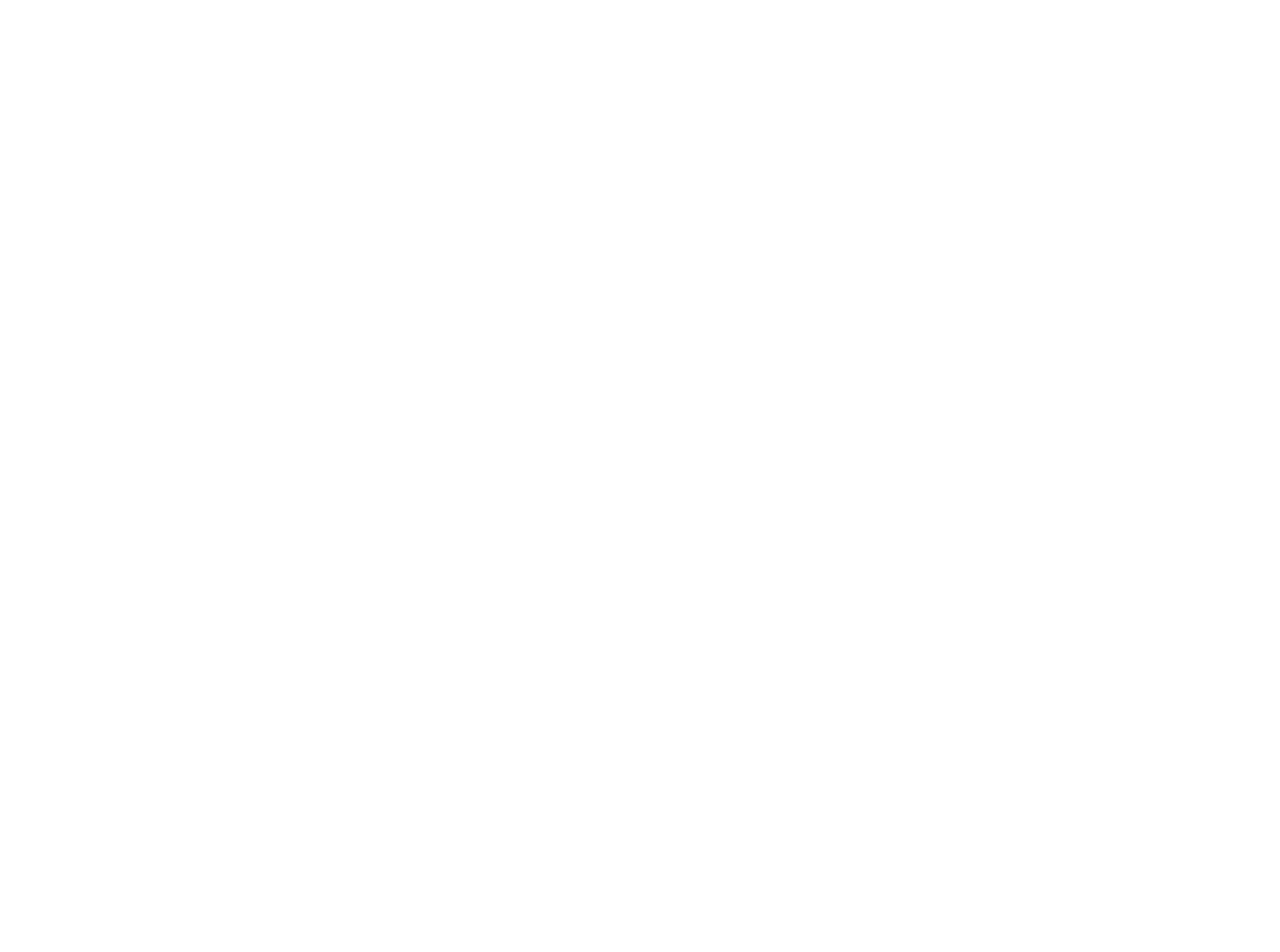
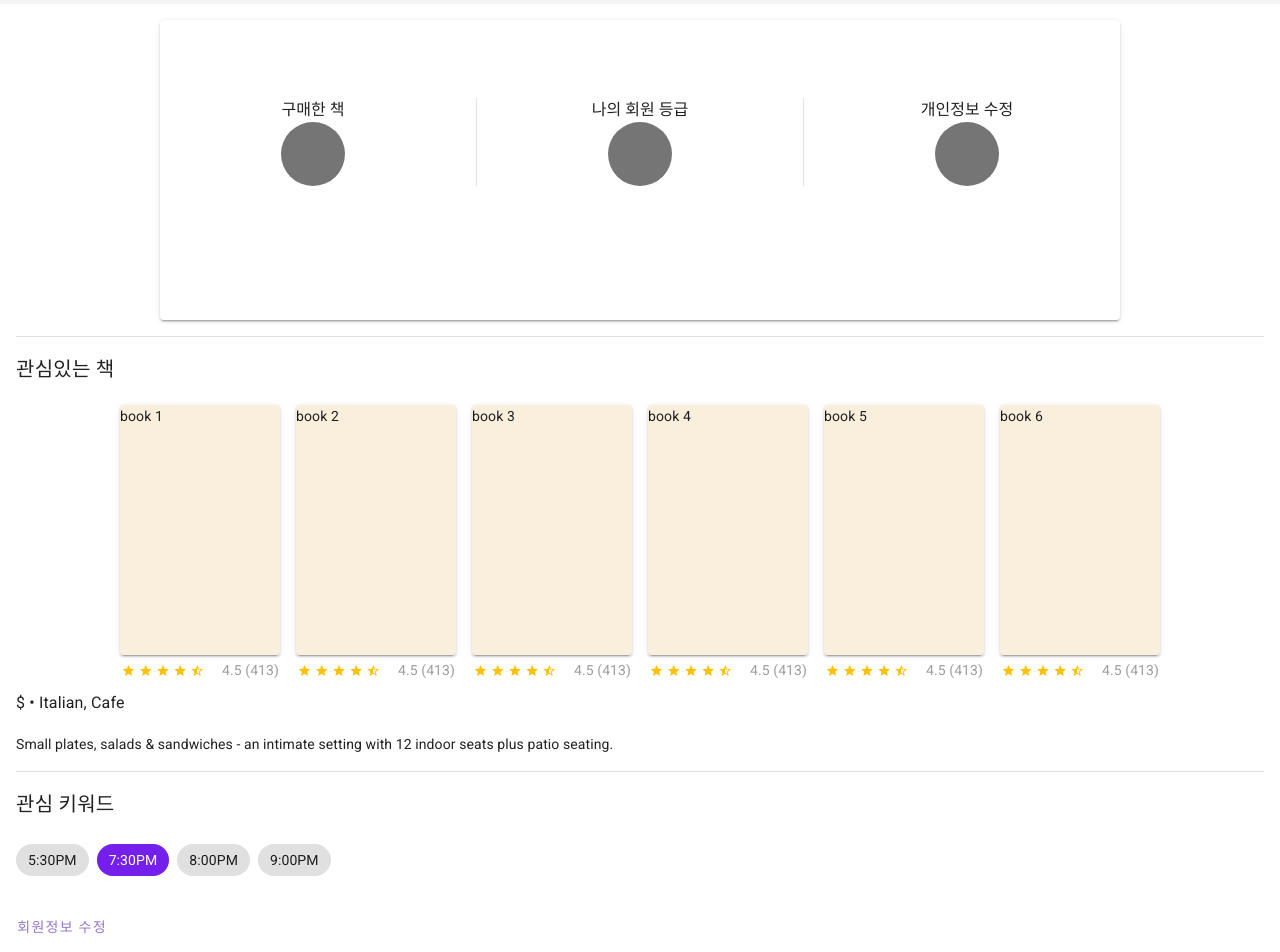
Before and after one commit to dwc04112/BookStoreApi, a Vue app in the folder src/frontend/: page /#/infoMain in a window 1280 px wide. Shown: the part 196-1148 px from the top of the page. Before the commit the page ends 800 px from the top, so only its background shows below. Built offline with nearby package versions, Linux system fonts and the light colour scheme.

Commit message:
마이페이지 네비 폼 -1 infoNavi - 좌측 고정 네비바 infoMain - 내용

```diff
--- a/src/frontend/src/views/mypage/InfoMain.vue
+++ b/src/frontend/src/views/mypage/InfoMain.vue
@@ -3,10 +3,132 @@
       fluid
   >
     <v-layout wrap row>
+      <v-flex sm12 md12 xs12>
+        <v-sheet
+            color="grey lighten-4"
+            class="pa-4"
+            height="200px"
+        >
+          <div>
+            <a><span>john@vuetifyjs.com</span> (회원등급)</a>
+          </div>
+        </v-sheet>
+      </v-flex>
+
+      <v-flex sm12 md12 xs12 class="pt-4 pb-4">
+        <v-card height="300px"  width="75%" class="mx-auto">
+          <div style="height: 30%"></div>
+          <v-layout wrap row align-center justify-center>
+            <v-flex md4 sm4 style="text-align: center">
+              <div>구매한 책</div>
+              <v-avatar
+                  color="grey darken-1"
+                  size="64"
+              ></v-avatar>
+            </v-flex>
+            <v-divider vertical/>
+            <v-flex md4 sm4 style="text-align: center">
+              <div>나의 회원 등급</div>
+              <v-avatar
+                  color="grey darken-1"
+                  size="64"
+              ></v-avatar>
+            </v-flex>
+            <v-divider vertical/>
+            <v-flex md4 sm4 style="text-align: center">
+              <div>개인정보 수정</div>
+              <v-avatar
+                  color="grey darken-1"
+                  size="64"
+              ></v-avatar>
+            </v-flex>
+
+
+          </v-layout>
+        </v-card>
+      </v-flex>
+
+
+      <v-divider class="mx-4"></v-divider>
+      <v-flex md12 sm12
+      >
+        <v-card-title>관심있는 책</v-card-title>
+        <v-card-text>
+
+          <v-layout wrap row justify-center>
+            <v-flex
+                class="pb-4 pt-4 pl-2 pr-2"
+                v-for="s in 6"
+                :key="s"
+                xs12 sm6 md6
+                style="flex-basis: auto;"
+            >
+              <v-card
+                  width="160px"
+                  height="250px"
+                  elevation="2"
+                  color="rgba(244, 223, 186, 0.5)"
+              >
+                <div>book {{s}}</div>
+              </v-card>
+              <v-row
+                  align="center"
+                  class="mx-0 pt-4"
+              >
+                <v-rating
+                    :value="4.5"
+                    color="amber"
+                    dense
+                    half-increments
+                    readonly
+                    size="14"
+                ></v-rating>
+                <div class="grey--text ms-4">
+                  4.5 (413)
+                </div>
+              </v-row>
+            </v-flex>
+          </v-layout>
+
+
+          <div class="my-4 text-subtitle-1">
+            $ • Italian, Cafe
+          </div>
+
+          <div>Small plates, salads & sandwiches - an intimate setting with 12 indoor seats plus patio seating.</div>
+        </v-card-text>
+      </v-flex>
       <v-flex>
-        <div>
-        info Main Page
-        </div>
+          <v-divider class="mx-4"></v-divider>
+
+          <v-card-title>관심 키워드</v-card-title>
+
+          <v-card-text>
+            <v-chip-group
+                v-model="selection"
+                active-class="deep-purple accent-4 white--text"
+                column
+            >
+              <v-chip>5:30PM</v-chip>
+
+              <v-chip>7:30PM</v-chip>
+
+              <v-chip>8:00PM</v-chip>
+
+              <v-chip>9:00PM</v-chip>
+            </v-chip-group>
+          </v-card-text>
+
+          <v-card-actions>
+            <v-btn
+                color="deep-purple lighten-2"
+                text
+                @click="infoEdit"
+            >
+              회원정보 수정
+            </v-btn>
+          </v-card-actions>
+
       </v-flex>
     </v-layout>
   </v-container>
@@ -14,7 +136,16 @@
 
 <script>
 export default {
-  name: "InfoMain"
+  name: "InfoMain",
+  data: () => ({
+    loading: false,
+    selection: 1,
+  }),
+  methods: {
+    infoEdit(){
+      console.log("hi")
+    }
+  },
 }
 </script>
 
--- a/src/frontend/src/views/mypage/InfoNavi.vue
+++ b/src/frontend/src/views/mypage/InfoNavi.vue
@@ -1,61 +1,135 @@
 <template>
-  <v-card
-      height="100vh"
-      width="256"
-      class="mx-auto"
+  <v-app id="inspire">
+
+      <v-navigation-drawer
+          class="info-nav"
+          v-model="drawer"
+          width="300px"
+          app
       >
-    <v-navigation-drawer permanent>
-      <v-list-item>
-        <v-list-item-content>
-          <v-list-item-title class="text-h6">
-            Application
-          </v-list-item-title>
-          <v-list-item-subtitle>
-            subtext
-          </v-list-item-subtitle>
-        </v-list-item-content>
-      </v-list-item>
+        <v-sheet
+            class="pa-4"
+        >
+          <div class="d-flex justify-center pa-4">
+            <v-avatar
+                class="mb-4"
+                color="grey darken-1"
+                size="95"
+            ></v-avatar>
+          </div>
 
-      <v-divider></v-divider>
+          <div style="font-size: 20px; text-align: center" class="md12">john@vuetifyjs.com 님</div>
+          <div style="font-size: 12px; text-align: center" class="pt-2">개인회원 / 일반등급</div>
+        </v-sheet>
 
-      <v-list
-          dense
-          nav
+        <v-divider class="mt-6 mb-6"/>
+
+        <v-list flat nav width="260px">
+          <v-list-item-group
+              v-model="selectedItem"
+              color="primary"
           >
             <v-list-item
-            v-for="item in items"
-            :key="item.title"
+                v-for="[icon, text, url] in links"
+                :key="icon"
                 link
+                @click="pushLink(url)"
             >
               <v-list-item-icon>
-            <v-icon>{{ item.icon }}</v-icon>
+                <v-icon>{{ icon }}</v-icon>
               </v-list-item-icon>
 
               <v-list-item-content>
-            <v-list-item-title>{{ item.title }}</v-list-item-title>
+                <v-list-item-title>{{ text }}</v-list-item-title>
               </v-list-item-content>
             </v-list-item>
+          </v-list-item-group>
         </v-list>
+
+        <div class="d-flex justify-center">
+          <v-btn
+              outlined
+              rounded
+              width="200px"
+              class="logout-btn"
+              @click="logout()"
+          >
+            로그아웃
+          </v-btn>
+        </div>
       </v-navigation-drawer>
+
+
+    <v-container
+        class="py-8 px-6"
+        fluid
+    >
+      <v-row>
+        <v-col
+            cols="12"
+        >
+          <v-card height="100vh" elevation="0">
+            <keep-alive>
+              <component :is="component"></component>
+            </keep-alive>
           </v-card>
+        </v-col>
+      </v-row>
+    </v-container>
+
+
+  </v-app>
 </template>
+
 
 <script>
 export default {
   name: "InfoNavi",
+
   data () {
     return {
-      items: [
-        { title: 'Home', icon: 'mdi-view-dashboard' },
-        { title: 'Photos', icon: 'mdi-image' },
-        { title: 'About', icon: 'mdi-help-box' },
+      selectedItem : null,
+      drawer: true,
+      links: [
+        ['mdi-inbox-arrow-down', '마이페이지', 'InfoMain'],
+        ['mdi-send', 'Info', 'Login'],
+        ['mdi-delete', 'About', 'About'],
+        ['mdi-alert-octagon', '메인 북', 'MainBook'],
       ],
-      right: null,
+      tab : "About"
     }
   },
+  computed:{
+    component() {
+      const tab = this.tab;
+      return () => import(`@/views/mypage/${tab}`);
+    }
+  },
+  methods : {
+    pushLink(tab){
+      console.log('push : ' + tab)
+      this.tab= tab
+    },
+    logout(){
+      console.log("logout!!")
+    }
+  }
 }
 </script>
 
 <style scoped>
-
+v-container{
+  display: flex;
+  flex-direction: row;
+  flex-wrap: wrap;
+  justify-content: center;
+  align-content: center;
+}
+.logout-btn{
+  margin-top: 50%;
+}
+.info-nav{
+  align-items: center;
+  justify-content: center;
+}
 </style>
```
Lines whose indentation alone changed are shown as unchanged.
